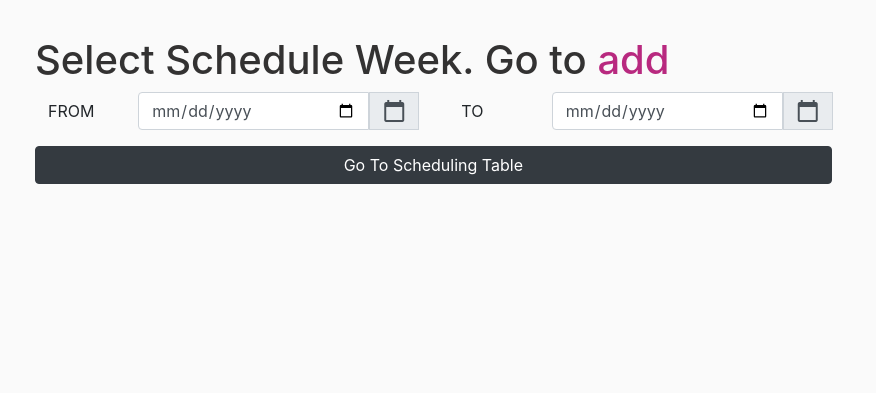
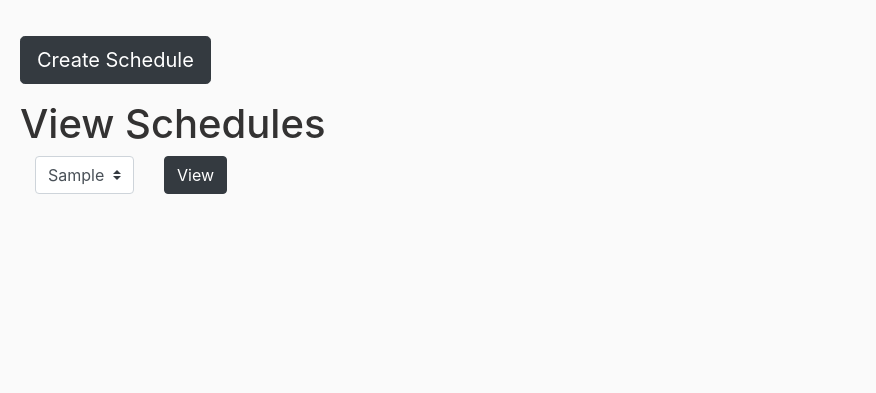
Before and after one commit to adonayab/python_proj1_manager_app, a Flask app: page /schedule in a window 1280 px wide. Shown: the part 56-449 px from the top of the page, without its empty margins (0-876 px from the left). Run offline with Flask 2, Linux system fonts and the light colour scheme; tables that the repository leaves empty hold one stand-in row (values such as "Sample post"); some libraries are stand-ins or nearby versions.

Commit message:
Added view schedules feature, and modified creating a schedule using modal

```diff
--- a/schedule/schedule.py
+++ b/schedule/schedule.py
@@ -24,7 +24,9 @@ def schedule():
 
         return redirect(f'/schedule/add?id={current_week_schedule.id}')
 
-    return render_template('/schedules/index.html')
+    all_schedules = WeekSchedule.query.all()
+
+    return render_template('/schedules/index.html', all_schedules=all_schedules)
 
 
 @schedules.route('/schedule/add', methods=['GET', 'POST'])
@@ -101,3 +103,13 @@ def add():
     users = User.query.all()
     current_schedule = WeekSchedule.query.filter_by(id=id).first()
     return render_template('schedules/add.html', users=users, current_schedule=current_schedule, week_id=id)
+
+@schedules.route('/schedule/view')
+def view():
+
+    week_id = request.args.get('week_id')
+
+    view_schedule = WeekSchedule.query.filter_by(id=week_id).first()
+    all_schedules = WeekSchedule.query.all()
+
+    return render_template('schedules/index.html', view_schedule=view_schedule, all_schedules=all_schedules)
--- a/templates/schedules/index.html
+++ b/templates/schedules/index.html
@@ -1,21 +1,86 @@
 {% extends "layout/base.html" %}
-{% from 'schedules/macros.html' import select_hours, insert_schedule_row, calendar %}
+{% from 'schedules/macros.html' import select_hours, insert_schedule_row, calendar, table_head_days %}
 
 {% block content %}
 
 <div class="container-fluid">
-  <h1>Select Schedule Week. Go to <a href="/schedule/add">add</a></h1>
+  <div class="row">
+    <button class="btn btn-dark btn-lg float-right"
+            data-toggle="modal"
+            data-target="#scheduleModal">Create Schedule</button>
+  </div>
+
+  <div class="row mt-3">
+    <h1>View Schedules</h1>
+  </div>
+  <form action="/schedule/view">
+    <div class="row">
+      <div class="form-group col-auto">
+        <select class="form-control custom-select" name="week_id">
+          {% for schedule in all_schedules %}
+          <option value="{{ schedule.id }}">{{ schedule.on_week }}</option>
+          {% endfor %}
+        </select>
+      </div>
+      <div class="col-auto">
+        <button type="submit" class="btn btn-dark">View</button>
+      </div>
+    </div>
+  </form>
+
+  <div class="row">
+    {% if view_schedule %}
+    <table class="table mt-2">
+      {{ table_head_days() }}
+      <tbody>
+        {% for user in view_schedule.week_schedule %}
+        <tr>
+          <td>{{ user.name }}</td>
+          <td>{{ user.friday }}</td>
+          <td>{{ user.saturday }}</td>
+          <td>{{ user.sunday }}</td>
+          <td>{{ user.monday }}</td>
+          <td>{{ user.tuesday }}</td>
+          <td>{{ user.wednesday }}</td>
+          <td>{{ user.thursday }}</td>
+        </tr>
+        {% endfor %}
+      </tbody>
+    </table>
+    {% endif %}
+  </div>
+
+</div>
+
+
+<!-- This is the schedule modal -->
+<div class="modal fade" id="scheduleModal" tabindex="-1" role="dialog" aria-labelledby="scheduleModalLabel"
+  aria-hidden="true">
+  <div class="modal-dialog" role="document">
+    <div class="modal-content">
+      <div class="modal-header">
+        <h5 class="modal-title" id="scheduleModalLabel">Select schedule week</h5>
+        <button type="button" class="close" data-dismiss="modal" aria-label="Close">
+          <span aria-hidden="true">&times;</span>
+        </button>
+      </div>
+      <div class="modal-body">
         <form method="post">
+          <div class="container">
             <div class="row">
               {{ calendar(prefix='FROM', name='start_day') }}
+            </div>
+            <div class="row">
               {{ calendar(prefix='TO', name='end_day') }}
             </div>
             <div class="row">
-      <div class="col-8">
               <button type="submit" class="btn btn-block btn-dark">Go To Scheduling Table</button>
             </div>
           </div>
         </form>
       </div>
+    </div>
+  </div>
+</div>
 
 {% endblock %}
--- a/templates/schedules/macros.html
+++ b/templates/schedules/macros.html
@@ -1,9 +1,9 @@
 <!--Calendar-->
 {% macro calendar(prefix, name) %}
-<div class="col-1">
+<div class="col-2">
   <p class="btn btn-default">{{ prefix }}</p>
 </div>
-<div class="col-3">
+<div class="col">
   <div class="input-group">
     <input type="date" class="form-control" name={{ name }} />
     <div class="input-group-prepend">
```
Lines whose indentation alone changed are shown as unchanged.
